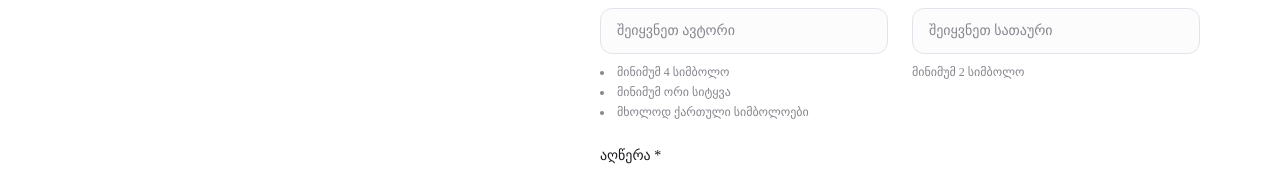
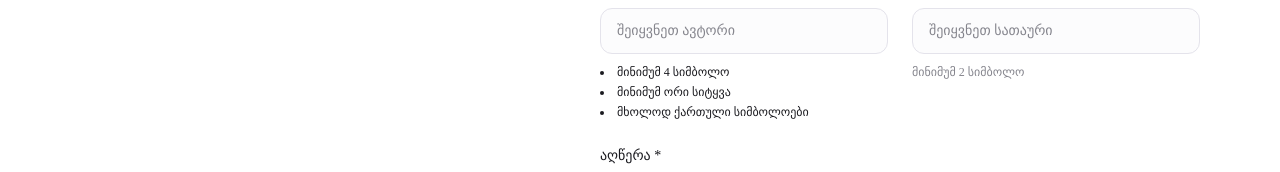
Before and after one commit to tchkoidze/redberry-blog, a React (Vite) app: page /addBlog in a window 1280 px wide. Shown: the part 452-624 px from the top of the page. Built offline with nearby package versions, Linux system fonts and the light colour scheme; no server answers; a small style sheet from the web is missing.

Commit message:
fix:login form to save at local

```diff
--- a/package.json
+++ b/package.json
@@ -16,7 +16,8 @@
     "react-dropzone": "^14.2.3",
     "react-hook-form": "^7.49.2",
     "react-router-dom": "^6.21.0",
-    "react-select": "^5.8.0"
+    "react-select": "^5.8.0",
+    "yup": "^1.3.3"
   },
   "devDependencies": {
     "@types/react": "^18.2.43",
--- /dev/null
+++ b/src/assets/images/addBlogSchema.ts
@@ -0,0 +1,19 @@
+import * as yup from "yup";
+
+const blogSchema = yup.object({
+  author: yup
+    .string()
+    .min(4, "min 4 symbol")
+    .matches(/\b\w+\b.*\b\w+\b/, "Must contain at least two words")
+    .test(
+      "georgianAlphabet",
+      "Must contain only Georgian alphabet characters",
+      (value) => {
+        // Replace this regex with the appropriate Georgian alphabet regex
+        const georgianAlphabetRegex = /^[ა-ჰ]+$/;
+        return georgianAlphabetRegex.test(value);
+      }
+    ),
+});
+
+///^(\p{L}+\s*){2,}$/,
--- a/src/pages/AddBlog.tsx
+++ b/src/pages/AddBlog.tsx
@@ -7,15 +7,33 @@ import axios from "axios";
 import Dropzone from "react-dropzone";
 import ImgAdd from "../svg/Img-add";
 import UploadedIcon from "../svg/Uploaded-icon";
-import { useState } from "react";
+import { useEffect, useState } from "react";
 import Close from "../svg/Close";
+import { useForm } from "react-hook-form";
+import { BlogForm } from "../types";
+
+const BlogData: BlogForm = {
+  dropzone_file: null,
+  author: "",
+  header: "",
+  date: ",",
+  category_options: [],
+  email: "",
+};
 
 const AddBlog = () => {
+  const [data, setData] = useState(BlogData);
   const token =
     "f7762c8a3f35e7996c89db12e3d96eb9c761316b407aafb56d6515c958c8319b";
 
   const [uploadedImage, setUploadedImage] = useState<File | null>(null);
-
+  const {
+    register,
+    handleSubmit,
+    formState: { errors, isDirty, dirtyFields, isValid },
+  } = useForm({
+    /* mode: "onChange"*/
+  });
   const handleImageUpload = (acceptedFiles: any) => {
     // Assuming you want to handle only one file
     const uploadedFile = acceptedFiles[0];
@@ -23,6 +41,9 @@ const AddBlog = () => {
     setUploadedImage(uploadedFile);
   };
 
+  const onSubmit = () => {
+    console.log("good");
+  };
   const handleRemoveImage = () => {
     setUploadedImage(null);
   };
@@ -51,6 +72,44 @@ const AddBlog = () => {
     }
   };
 
+  /*useEffect(() => {
+    //JSON.parse(localStorage.getItem("data"));
+    const storedData = localStorage.getItem("data");
+    const parsedData = storedData ? JSON.parse(storedData) : null;
+
+    //setData(parsedData);
+    setData(parsedData || BlogData);
+  }, []);*/
+  const storedData = JSON.parse(localStorage.getItem("data")!);
+  useEffect(() => {
+    if (storedData) {
+      setData(storedData);
+    }
+  }, []);
+
+  useEffect(() => {
+    if (storedData) {
+      setData(storedData);
+    }
+  }, []);
+
+  useEffect(() => {
+    localStorage.setItem("data", JSON.stringify(data));
+  }, [data]);
+
+  // Update author in state and localStorage as the user types
+  const handleAuthorChange = (e: React.ChangeEvent<HTMLInputElement>) => {
+    const authorValue = e.target.value;
+    console.log(868);
+    setData((prevData) => ({ ...prevData, author: authorValue }));
+  };
+
+  const handleInputChange = (fieldName: string, value: string) => {
+    setData((prevData) => ({
+      ...prevData,
+      [fieldName]: value,
+    }));
+  };
   return (
     <div>
       <header className="flex items-center justify-center h-[80px] ">
@@ -63,7 +122,10 @@ const AddBlog = () => {
           <h1 className="text-black font-bold text-[32px] leading-10 mb-10">
             ბლოგის დამატება
           </h1>
-          <form action="" className="flex flex-col gap-6 w-[600px]">
+          <form
+            onSubmit={handleSubmit(onSubmit)}
+            className="flex flex-col gap-6 w-[600px]"
+          >
             <div>
               <p className="text-black font-medium text-sm leading-5 mb-2">
                 ატვირთეთ ფოტო
@@ -90,7 +152,8 @@ const AddBlog = () => {
                       >
                         <input
                           {...getInputProps()}
-                          id="dropzone-file"
+                          name="dropzone_file"
+                          id="dropzone_file"
                           className="bg-red-200"
                         />
 
@@ -127,15 +190,75 @@ const AddBlog = () => {
                   ავტორი *
                 </label>
                 <input
+                  defaultValue={data.author}
+                  onClick={() => {
+                    console.log(errors.author);
+                  }}
+                  {...register("author", {
+                    required: "required",
+                    minLength: { value: 4, message: "Age must be at least 4" },
+                    pattern: {
+                      value: /^(\S+\s+){1,}\S+$/,
+                      message: "Must contain at least two words",
+                    },
+                    validate: {
+                      georgianAlphabet: (value) => {
+                        // Replace this regex with the appropriate Georgian alphabet regex
+                        const georgianAlphabetRegex = /^[ა-ჰ\s]+$/;
+                        return (
+                          georgianAlphabetRegex.test(value) ||
+                          "Must contain only Georgian alphabet characters"
+                        );
+                      },
+                    },
+                    onChange: handleAuthorChange,
+                  })}
                   id="author"
+                  name="author"
                   type="text"
                   placeholder="შეიყვნეთ ავტორი"
-                  className="border border-grey bg-grey-bg rounded-xl placeholder-default-input-grey text-black font-normal text-sm px-4 py-3 w-full mb-2"
+                  className={`border border-grey outline-none focus:border-blue-magenta ${
+                    dirtyFields.author && errors.author
+                      ? " focus:border-red-300"
+                      : " focus:border-green-300"
+                  } bg-grey-bg rounded-xl placeholder-default-input-grey text-black font-normal text-sm px-4 py-3 w-full mb-2`}
                 />
                 <ul className="list-inside list-disc text-default-input-grey font-normal text-xs leading-5">
-                  <li>მინიმუმ 4 სიმბოლო</li>
-                  <li>მინიმუმ ორი სიტყვა</li>
-                  <li>მხოლოდ ქართული სიმბოლოები</li>
+                  <li
+                    className={`text-black ${
+                      dirtyFields.author &&
+                      (errors.author?.type === "minLength" &&
+                      errors.author?.message === "Age must be at least 4"
+                        ? "text-red-300"
+                        : "text-green-300")
+                    }`}
+                  >
+                    მინიმუმ 4 სიმბოლო
+                  </li>
+                  <li
+                    className={`text-black ${
+                      dirtyFields.author &&
+                      (errors.author?.type === "pattern" &&
+                      errors.author?.message ===
+                        "Must contain at least two words"
+                        ? "text-red-300"
+                        : "text-green-300")
+                    }`}
+                  >
+                    მინიმუმ ორი სიტყვა
+                  </li>
+                  <li
+                    className={`text-black ${
+                      dirtyFields.author &&
+                      (errors.author?.type === "georgianAlphabet" &&
+                      errors.author?.message ===
+                        "Must contain only Georgian alphabet characters"
+                        ? "text-red-300"
+                        : "text-green-300")
+                    }`}
+                  >
+                    მხოლოდ ქართული სიმბოლოები
+                  </li>
                 </ul>
               </div>
               <div className="w-6/12">
@@ -146,6 +269,12 @@ const AddBlog = () => {
                   სათური *
                 </label>
                 <input
+                  {...(register("header"),
+                  {
+                    onChange: (e) =>
+                      handleInputChange("header", e.target.value),
+                  })}
+                  name="header"
                   id="header"
                   type="text"
                   placeholder="შეიყვნეთ სათაური"
@@ -164,8 +293,13 @@ const AddBlog = () => {
                 აღწერა *
               </label>
               <textarea
+                {...(register("description"),
+                {
+                  onChange: (e) =>
+                    handleInputChange("description", e.target.value),
+                })}
                 name="description"
-                id="describe"
+                id="description"
                 placeholder="შეიყვნეთ აღწერა"
                 className="w-full h-[124px] placeholder-default-input-grey text-black font-normal text-sm border border-grey rounded-xl bg-grey-bg py-3 px-4 resize-none focus:outline-none"
               ></textarea>
@@ -182,8 +316,13 @@ const AddBlog = () => {
                   გამოქვეყნების თარიღი *
                 </label>
                 <input
+                  {...(register("date"),
+                  {
+                    onChange: (e) => handleInputChange("date", e.target.value),
+                  })}
                   type="date"
                   id="date"
+                  name="date"
                   className="h-[44px] border border-grey bg-grey-bg rounded-xl  text-black font-normal text-sm px-4 py-3 w-full"
                 />
               </div>
@@ -224,6 +363,10 @@ const AddBlog = () => {
                 ელ-ფოსტა
               </label>
               <input
+                {...(register("email"),
+                {
+                  onChange: (e) => handleInputChange("email", e.target.value),
+                })}
                 type="text"
                 id="email"
                 placeholder="Example@redberry.ge"
@@ -243,3 +386,11 @@ const AddBlog = () => {
 };
 
 export default AddBlog;
+
+/*
+                      dirtyFields.author &&
+                      (errors.author?.type === "minLength" &&
+                      errors.author?.message === "Age must be at least 4"
+                        ? "text-red-300"
+                        : "text-green-300")
+                    */
--- /dev/null
+++ b/src/types.ts
@@ -0,0 +1,13 @@
+type Option = {
+  value: string;
+  label: string;
+};
+
+export type BlogForm = {
+  dropzone_file: null;
+  author: string;
+  header: string;
+  date: string;
+  category_options: Option[];
+  email: string;
+};
```
Also changed, not shown: 1 other file (tests, documents, lock files or other folders).
